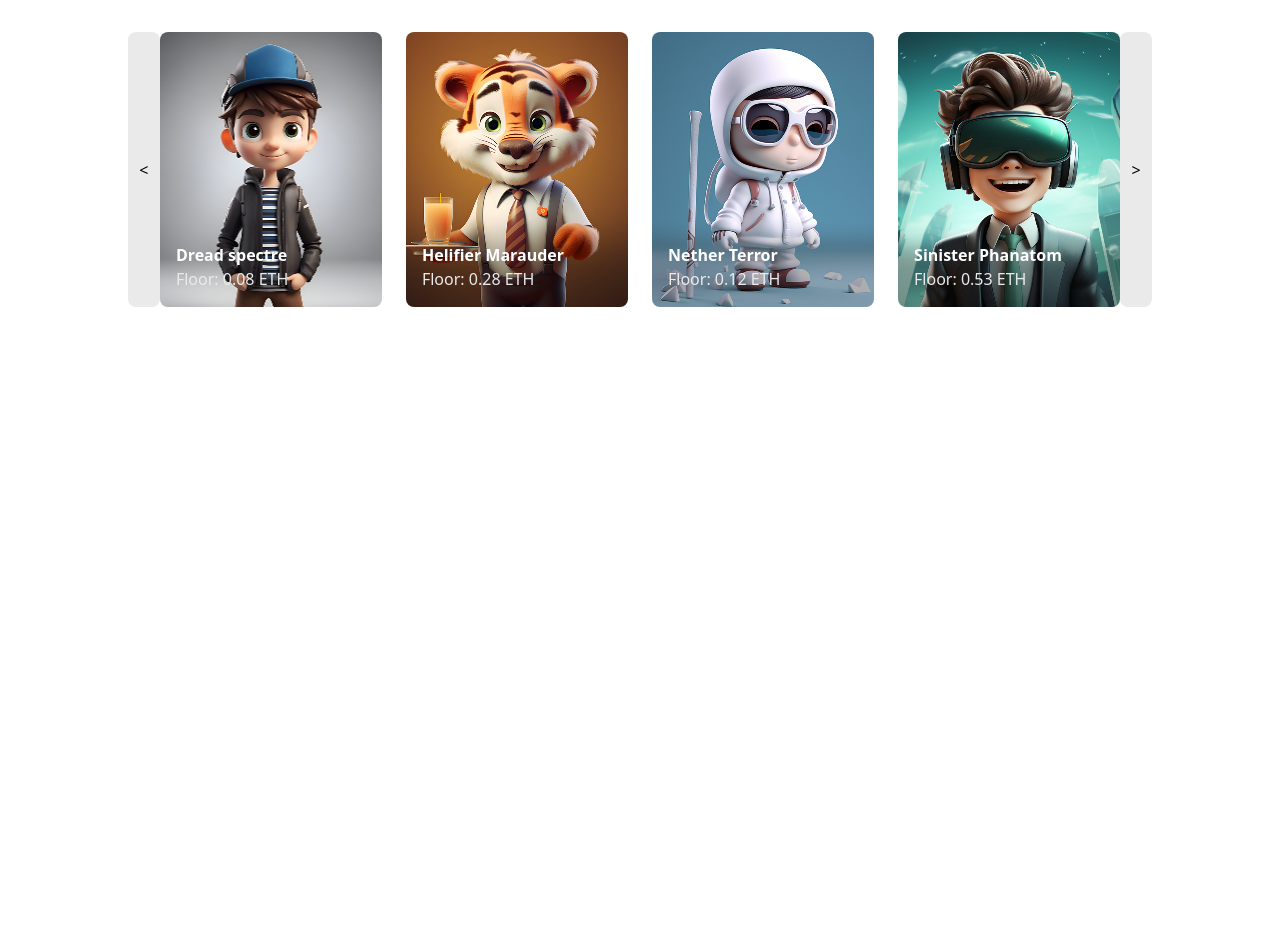
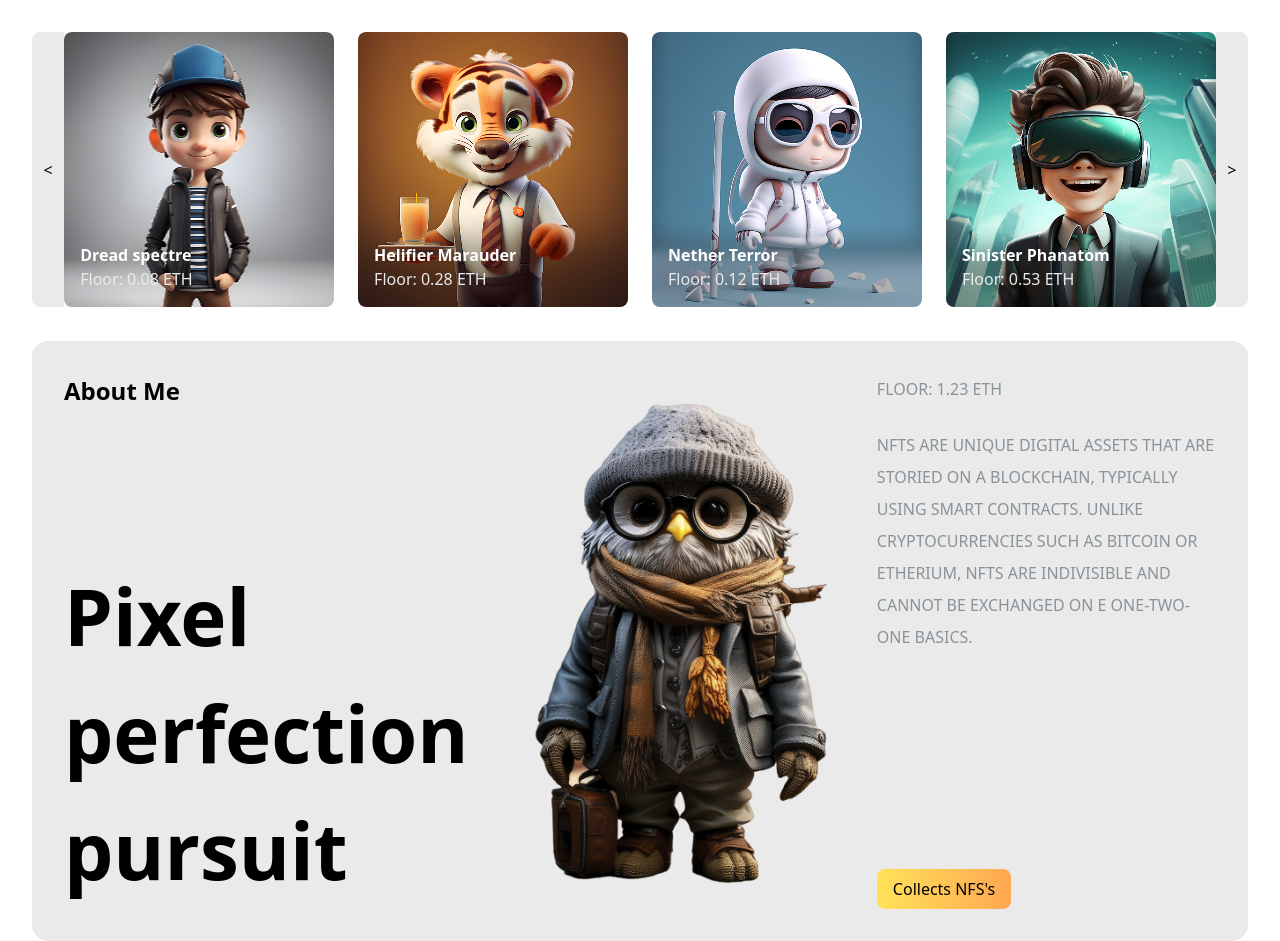
Before and after one commit to sabababluani/tailwind-landing, a Next.js app: page /nft in a window 1280 px wide. Shown: the part 984-1925 px from the top of the page. Before the commit the page ends 1291 px from the top, so only its background shows below. Built offline with nearby package versions, Linux system fonts and the light colour scheme.

Commit message:
added till top section

```diff
--- /dev/null
+++ b/app/nft/components/AboutMe.tsx
@@ -0,0 +1,29 @@
+import Image from "next/image";
+
+const AboutMe = () => {
+  return (
+    <div className="flex gap-[50px] justify-center bg-[#EAEAEA] rounded-2xl p-8 w-full h-[600px]">
+      <div className="flex flex-col items-stretch justify-between">
+        <h2 className="text-[24px] font-bold">About Me</h2>
+        <p className="text-[78px] font-bold">Pixel perfection pursuit</p>
+      </div>
+      <Image src={"/owl.png"} alt="aboutme" width={350} height={608} />
+      <div className="flex flex-col justify-between items-start">
+        <div className="flex flex-col gap-[24px] leading-8">
+          <span className="text-[#8A9399]">FLOOR: 1.23 ETH</span>
+          <p className="text-[#8A9399]">
+            NFTS ARE UNIQUE DIGITAL ASSETS THAT ARE STORIED ON A BLOCKCHAIN,
+            TYPICALLY USING SMART CONTRACTS. UNLIKE CRYPTOCURRENCIES SUCH AS
+            BITCOIN OR ETHERIUM, NFTS ARE INDIVISIBLE AND CANNOT BE EXCHANGED ON
+            E ONE-TWO-ONE BASICS.
+          </p>
+        </div>
+        <button className="flex items-center justify-end px-[16px] py-[8px] bg-gradient-to-r from-[#FFE259] to-[#FFA751] rounded-[8px] cursor-pointer ">
+          Collects NFS's
+        </button>
+      </div>
+    </div>
+  );
+};
+
+export default AboutMe;
--- a/app/nft/components/NftHeader.tsx
+++ b/app/nft/components/NftHeader.tsx
@@ -1,6 +1,6 @@
 const NftHeader = () => {
   return (
-    <header className="flex justify-between items-center p-[24px] w-full ">
+    <header className="flex justify-between items-center py-[24px] w-full">
       <span>NFTFORG</span>
       <nav className="flex items-center gap-[24px] py-[8px] px-[16px] bg-[#EAEAEA] rounded-[8px]">
         <div className="flex items-center justify-center bg-gradient-to-r from-[#FFE259] to-[#FFA751] rounded-[8px] px-[16px] py-[8px]">
--- a/app/nft/components/SliderSection.tsx
+++ b/app/nft/components/SliderSection.tsx
@@ -3,7 +3,7 @@ import NftCard from "./NftCard";
 const SliderSection = () => {
   return (
     <div className="flex w-full justify-between h-[275px]">
-      <div className="flex items-center justify-center h-full w-[34px] bg-[#EAEAEA] rounded-[8px]">
+      <div className="flex items-center justify-center h-full w-[34px] bg-[#EAEAEA] rounded-l-[8px]">
         {"<"}
       </div>
       <div className="flex items-center h-full gap-[24px] w-full">
@@ -12,7 +12,7 @@ const SliderSection = () => {
         <NftCard image={"/space.png"} heading={"Nether Terror"} floor={"0.12"} />
         <NftCard image={"/person.png"} heading={"Sinister Phanatom"} floor={"0.53"} />
       </div>
-      <div className="flex items-center justify-center h-full w-[34px] bg-[#EAEAEA] rounded-[8px]">
+      <div className="flex items-center justify-center h-full w-[34px] bg-[#EAEAEA] rounded-r-[8px]">
         {">"}
       </div>
     </div>
--- /dev/null
+++ b/app/nft/components/TopCards.tsx
@@ -0,0 +1,15 @@
+import Image from "next/image";
+
+const TopCards = () => {
+  return (
+    <div>
+      <Image src={"/owl2.png"} alt="owl" width={292} height={303} />
+      <div>
+        <p>Dread spectre </p>
+        <span>Floor: 0.08 ETH</span>
+      </div>
+    </div>
+  );
+};
+
+export default TopCards;
--- /dev/null
+++ b/app/nft/components/TopsSection.tsx
@@ -0,0 +1,9 @@
+const TopsSection = () => {
+  return (
+    <div className="flex flex-col">
+      <h2 className="text-[52px]">Top NFT's Collections 2024</h2>
+    </div>
+  );
+};
+
+export default TopsSection;
--- a/app/nft/page.tsx
+++ b/app/nft/page.tsx
@@ -1,17 +1,19 @@
 import Image from "next/image";
 import NftHeader from "./components/NftHeader";
 import SliderSection from "./components/SliderSection";
+import AboutMe from "./components/AboutMe";
 
 const NFT = () => {
   return (
     <div className="flex flex-col items-center w-full">
-      <div className="max-w-[1024px] w-full flex flex-col items-center justify-center gap-[34px]">
+      <div className="max-w-[1216px] w-full flex flex-col items-center justify-center gap-[34px]">
         <NftHeader />
         <div className="flex flex-col items-center justify-center relative">
           <h1 className=" absolute top-[40px] text-[106px] font-bold">NFT FUTURE IS HERE</h1>
           <Image src={"/boy.png"} alt="banner" width={1274} height={844} className="z-1" />
         </div>
         <SliderSection />
+        <AboutMe />
       </div>
     </div>
   );
```
Also changed, not shown: public/owl.png (added), public/owl2.png (added).
